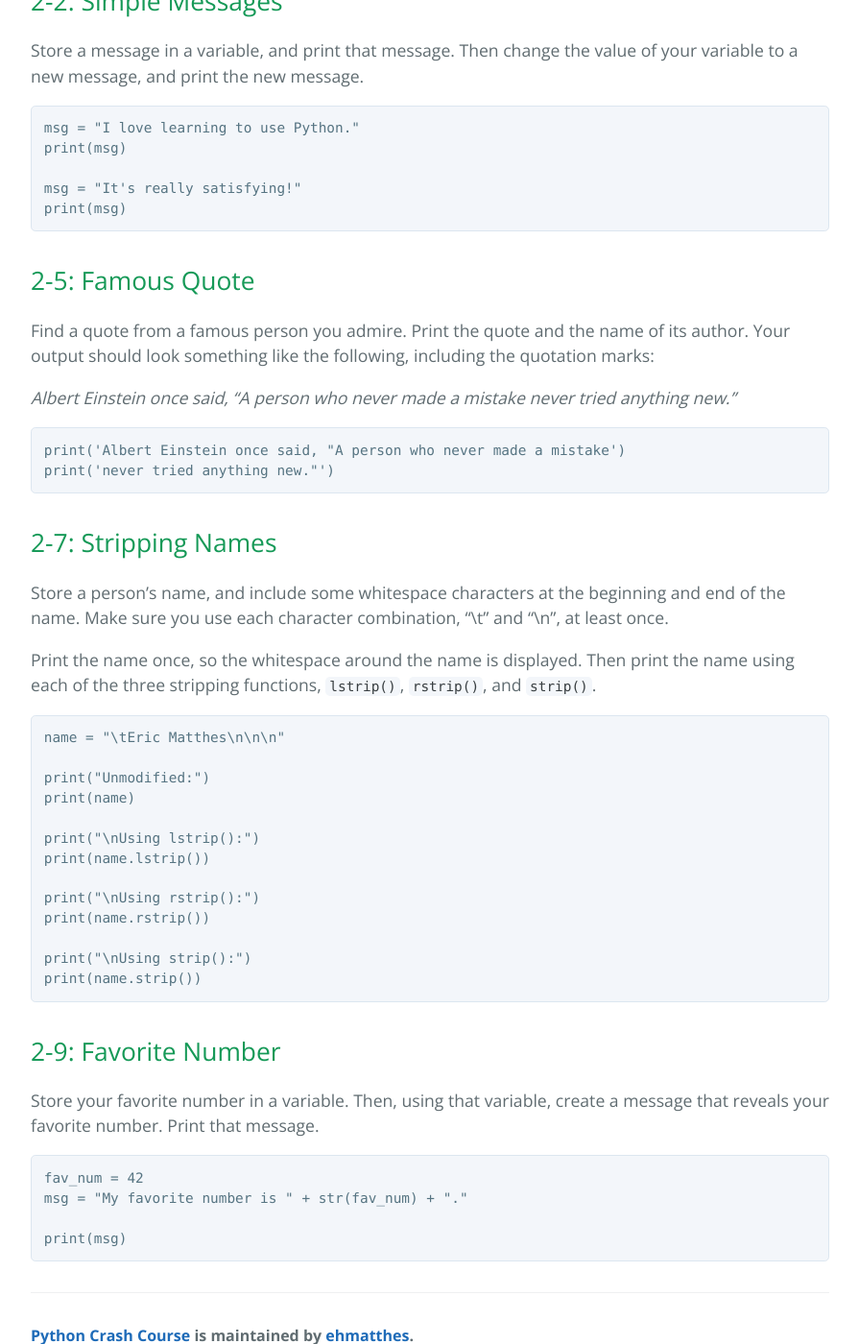
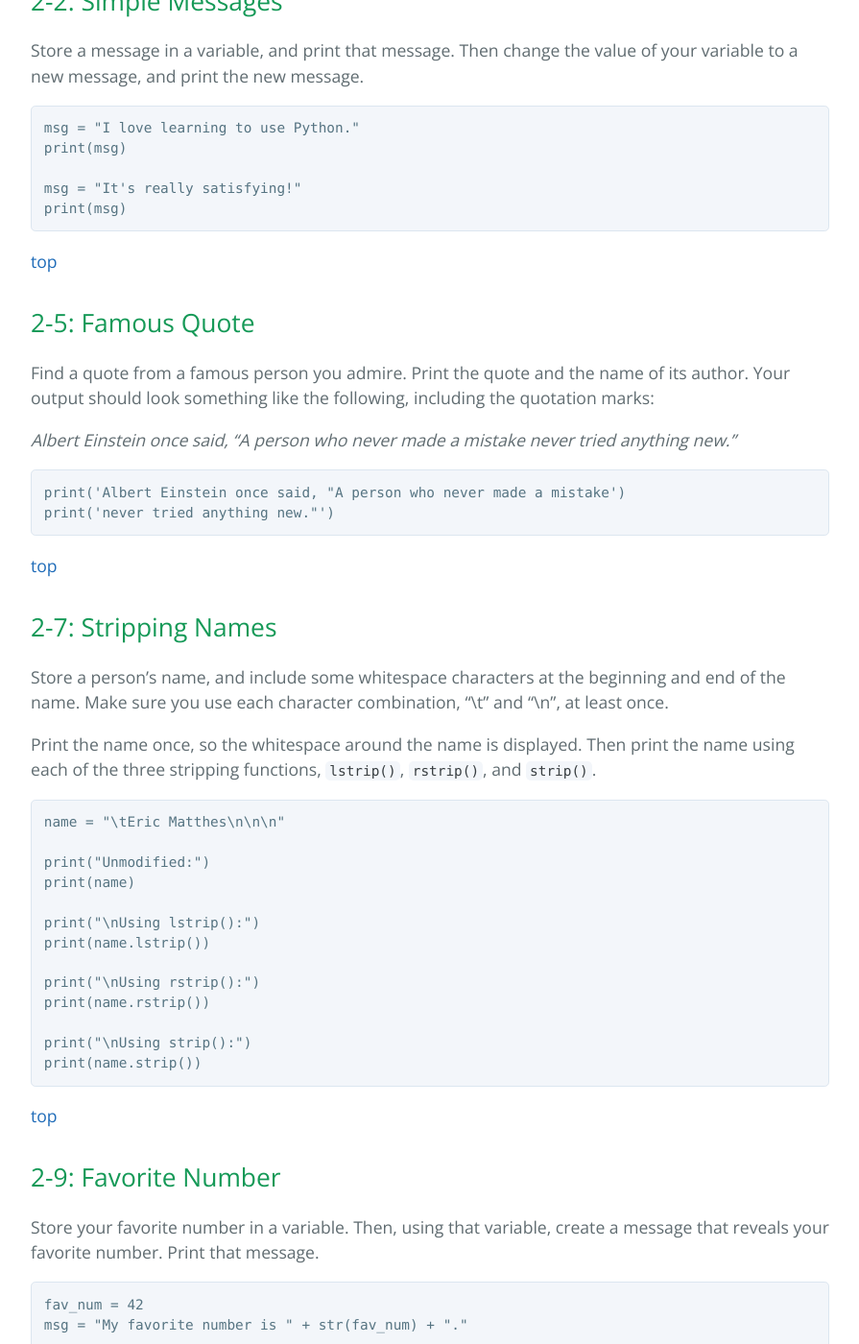
Before and after one commit to ehmatthes/pcc, a Jekyll site: the page built from solutions/chapter_2.md, in a window 1280 px wide and 1400 px high, scrolled down 458 px. Shown: the whole window at 96% size, without its empty margins (192-1087 px from the left). Built offline with Jekyll 4.4.1, drawn with Linux system fonts in a browser that asks for light colours.

Commit message:
Links to top after each solution.

```diff
--- a/solutions/chapter_2.md
+++ b/solutions/chapter_2.md
@@ -21,6 +21,8 @@ Store a message in a variable, and print that message. Then change the value of
     msg = "It's really satisfying!"
     print(msg)
 
+[top](#)
+
 2-5: Famous Quote
 ---
 
@@ -30,6 +32,8 @@ Find a quote from a famous person you admire. Print the quote and the name of it
 
     print('Albert Einstein once said, "A person who never made a mistake')
     print('never tried anything new."')
+
+[top](#)
 
 2-7: Stripping Names
 ---
@@ -52,6 +56,8 @@ Print the name once, so the whitespace around the name is displayed. Then print
     print("\nUsing strip():")
     print(name.strip())
 
+[top](#)
+
 2-9: Favorite Number
 ---
 
@@ -61,3 +67,5 @@ Store your favorite number in a variable. Then, using that variable, create a me
     msg = "My favorite number is " + str(fav_num) + "."
 
     print(msg)
+
+[top](#)
```
